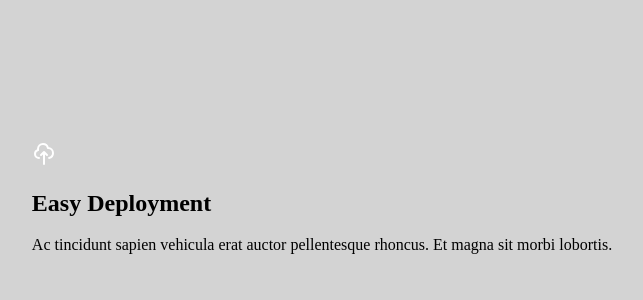
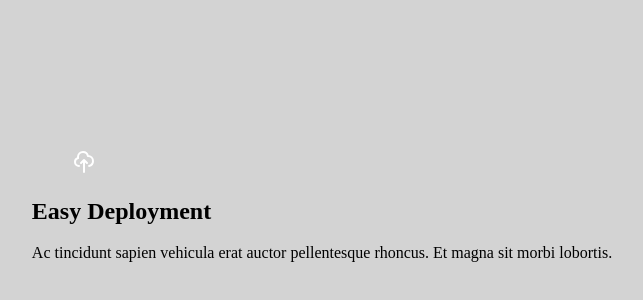
Before and after one commit to erzanthedev/component-library, a React (Create React App) app: page / in a window 1280 px wide. Shown: the part 194-494 px from the top of the page, without its empty margins (318-961 px from the left). Built offline with nearby package versions, Linux system fonts and the light colour scheme.

Commit message:
fix: improved tags with Semantic elements and BEM naming conventions for class to allow easy read

```diff
--- a/src/components/cards/card.js
+++ b/src/components/cards/card.js
@@ -1,22 +1,23 @@
 import uploadIcon from "./cloud-upload.svg";
+
 const Card = () => {
   return (
-    <div className="card">
+    <article className="card">
       <div className="card-wrapper">
         <div className="card-content">
-          <div className="brand-icon">
-            <img src={uploadIcon} alt="cloud upload " />
-          </div>
-          <div className="content">
-            <h2 className="content-title">Easy Deployment</h2>
-            <p className="content-description">
+          <figure className="card-icon">
+            <img src={uploadIcon} alt="cloud upload icon for easy deployment" />
+          </figure>
+          <div className="card-details">
+            <h2 className="card-title">Easy Deployment</h2>
+            <p className="card-description">
               Ac tincidunt sapien vehicula erat auctor pellentesque rhoncus. Et
               magna sit morbi lobortis.
             </p>
           </div>
         </div>
       </div>
-    </div>
+    </article>
   );
 };
 
```
